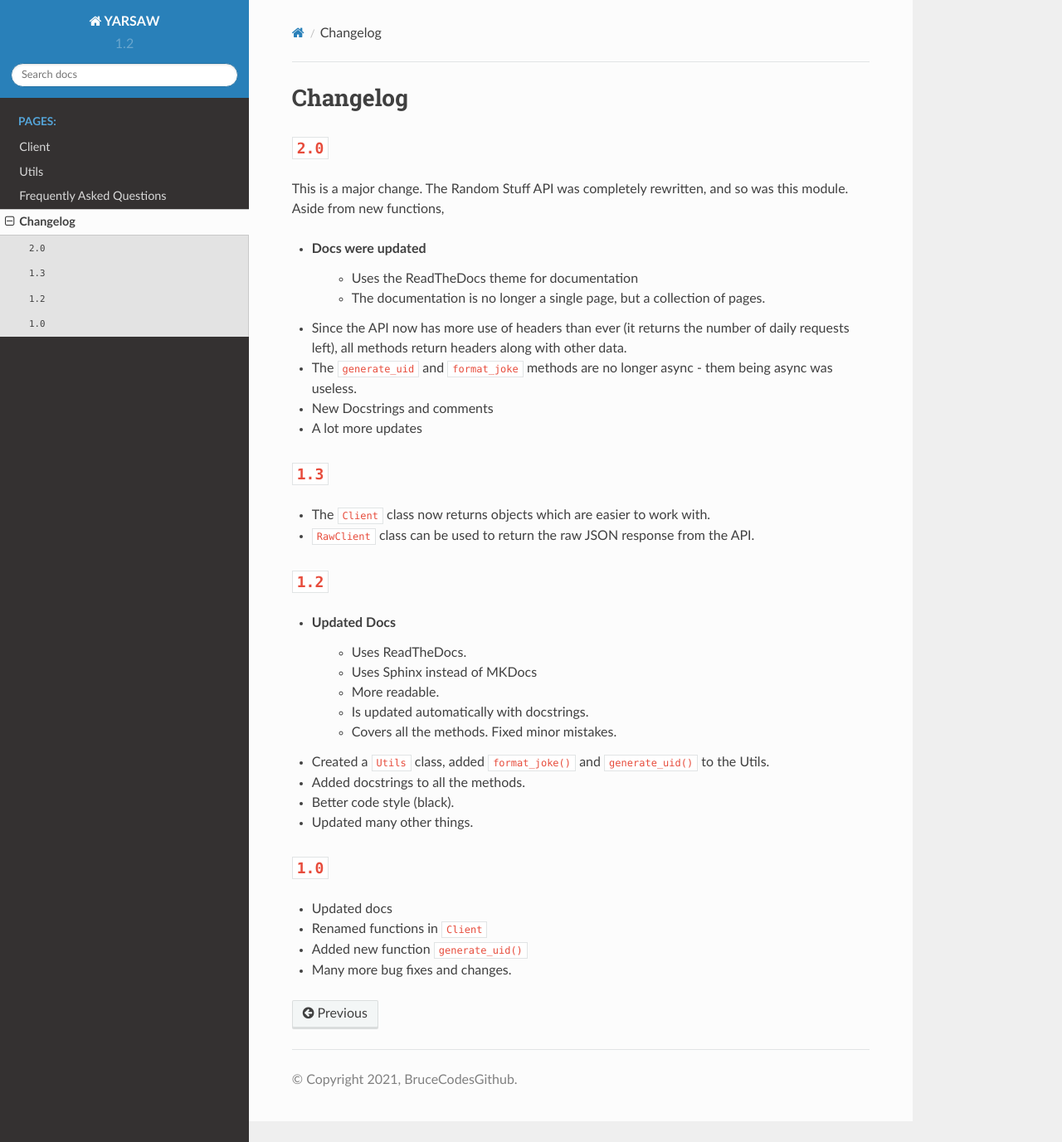
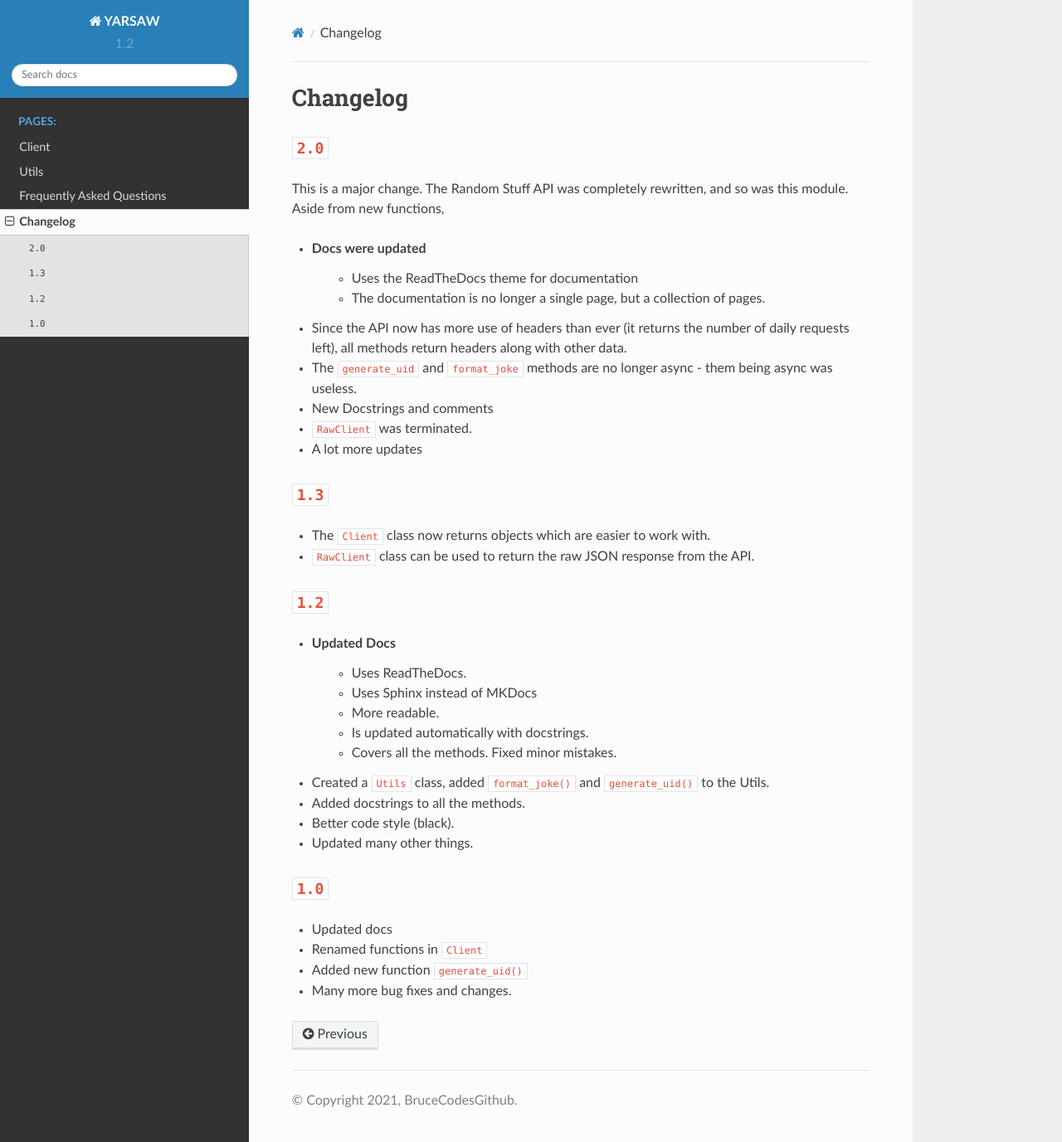
Before and after one commit to BruceCodesGithub/yarsaw, a Sphinx documentation site: the page built from docs/changelog.rst, in a window 1280 px wide and 1377 px high. Shown: the whole window at 83% size. Built offline with Sphinx 7.4.7 and the Read the Docs theme 2.0.0, drawn with Linux system fonts in a browser that asks for light colours.

Commit message:
Changelog update

```diff
--- a/docs/changelog.rst
+++ b/docs/changelog.rst
@@ -13,6 +13,7 @@ This is a major change. The Random Stuff API was completely rewritten, and so wa
 * Since the API now has more use of headers than ever (it returns the number of daily requests left), all methods return headers along with other data.
 * The ``generate_uid`` and ``format_joke`` methods are no longer async - them being async was useless.
 * New Docstrings and comments
+* ``RawClient`` was terminated.
 * A lot more updates
 
 ########
```
Also changed, not shown: README.md (+1 -0 lines).
